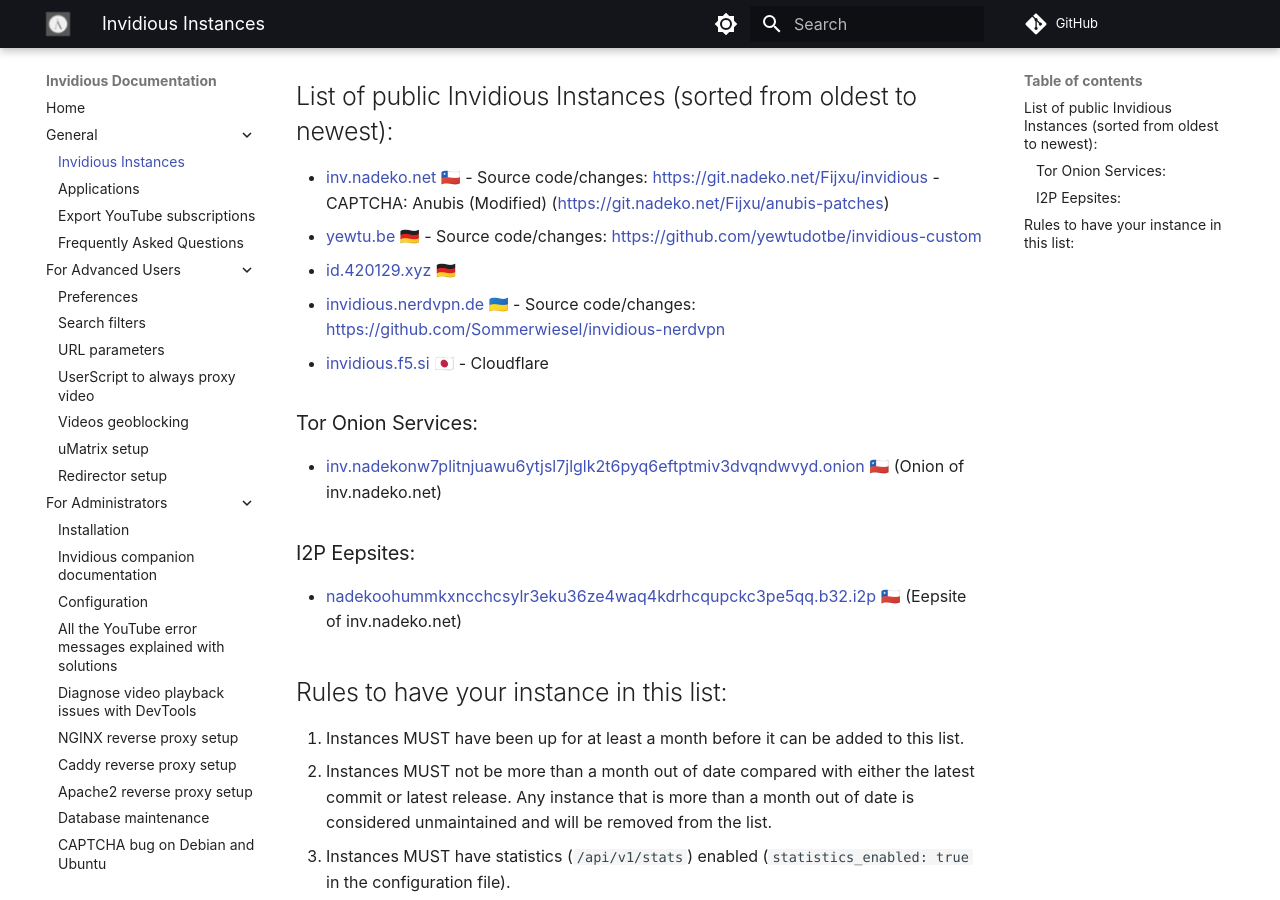
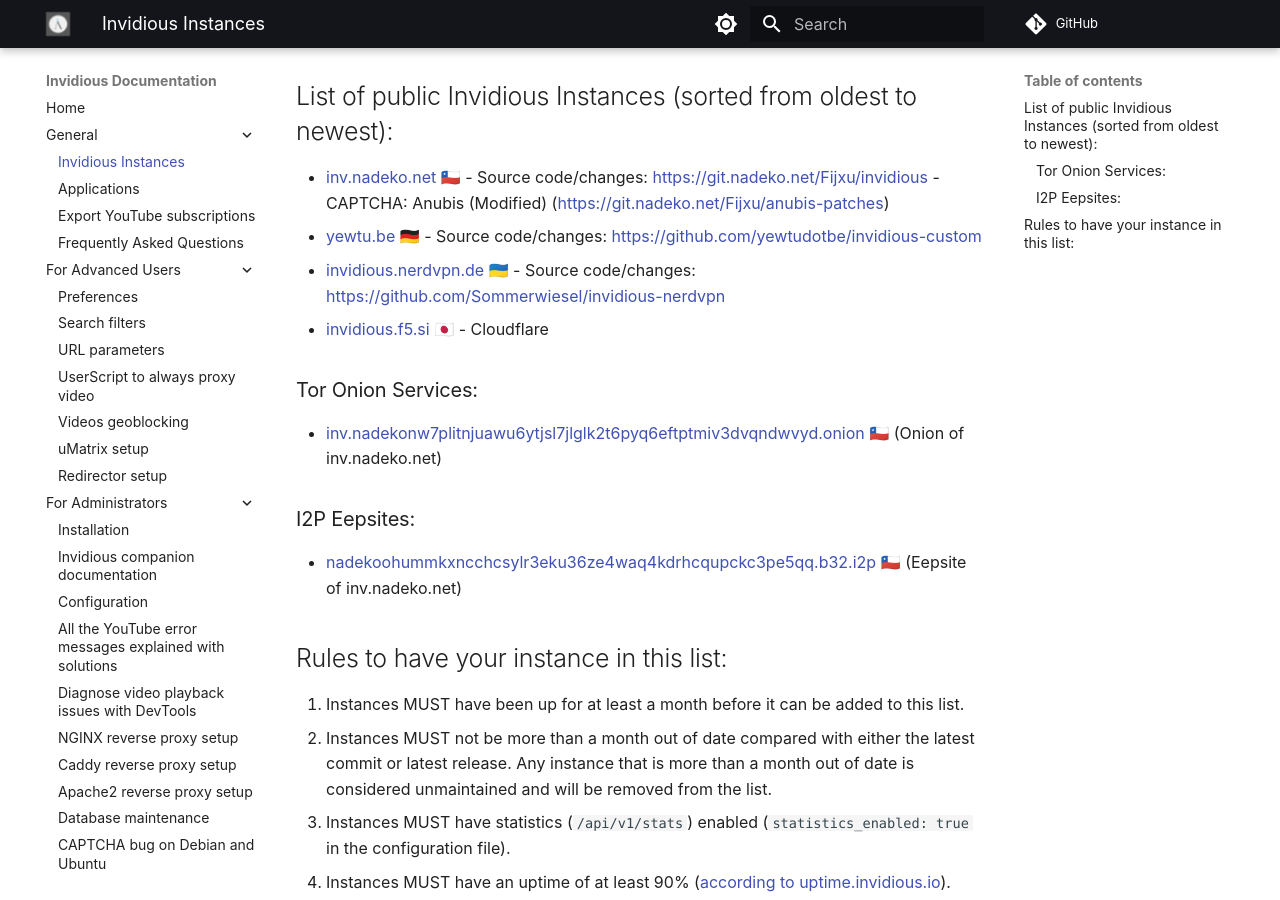
Before and after one commit to iv-org/documentation, an MkDocs documentation site: the page built from docs/instances.md, in a window 1280 px wide and 900 px high, scrolled down 342 px. Built offline with MkDocs 1.6.1 and Material for MkDocs 9.7.7, drawn with Linux system fonts in a browser that asks for light colours; comment, search, counter and statistics services are not loaded.

Commit message:
remove id.420129.xyz
instance will cease operations
https://git.m724.eu/id.420129/about/src/branch/master/README.md

```diff
--- a/docs/instances.md
+++ b/docs/instances.md
@@ -12,7 +12,6 @@
 
 * [inv.nadeko.net](https://inv.nadeko.net) 🇨🇱 - Source code/changes: https://git.nadeko.net/Fijxu/invidious - CAPTCHA: Anubis (Modified) (https://git.nadeko.net/Fijxu/anubis-patches)
 * [yewtu.be](https://yewtu.be) 🇩🇪 - Source code/changes: https://github.com/yewtudotbe/invidious-custom
-* [id.420129.xyz](https://id.420129.xyz) 🇩🇪
 * [invidious.nerdvpn.de](https://invidious.nerdvpn.de) 🇺🇦 - Source code/changes: https://github.com/Sommerwiesel/invidious-nerdvpn
 * [invidious.f5.si](https://invidious.f5.si) 🇯🇵 - Cloudflare
 
```
